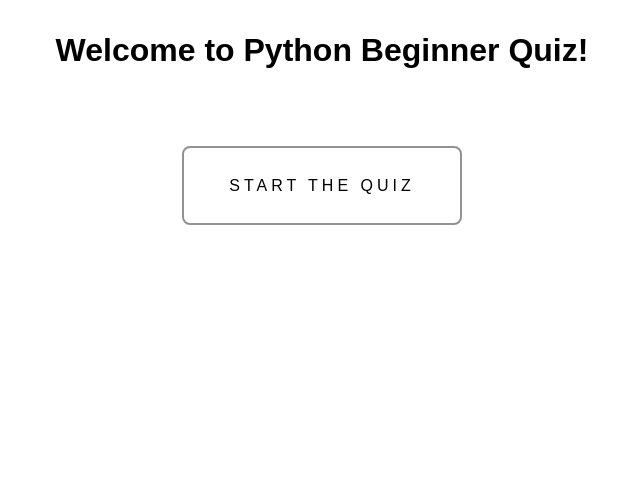
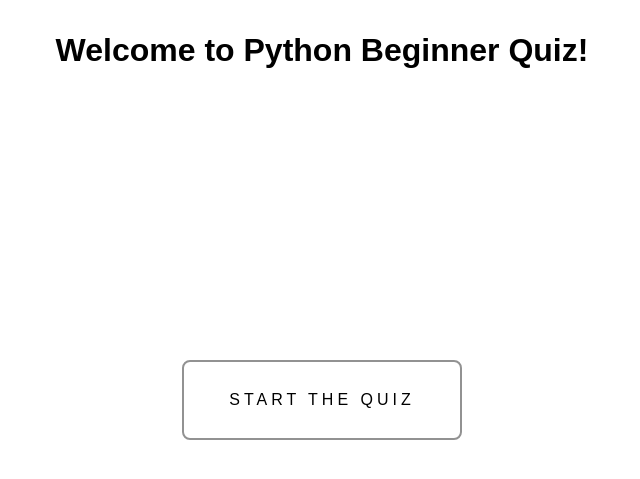
Before and after one commit to mrillusi0n/quiz, a Flask app: page / in a window 1280 px wide. Shown: the top 479 px of the page, without its empty margins (318-958 px from the left). Run offline with Flask 2, Linux system fonts and the light colour scheme.

Commit message:
fix margins

```diff
--- a/quizzer/static/main.css
+++ b/quizzer/static/main.css
@@ -45,7 +45,9 @@ input[type="radio"]:checked + .option-content {
 
 .start-btn {
   grid-area: question;
-  place-self: start center;
+  place-self: center;
+  grid-row: 1 / -1;
+  margin-top: 0;
 }
 
 .title {
@@ -98,7 +100,6 @@ input[type="radio"]:checked + .option-content {
   font: inherit;
   text-transform: uppercase;
   letter-spacing: 4px;
-  margin-top: 2rem;
   border: 2px solid #929292;
   border-radius: 8px;
   background: white;
@@ -112,6 +113,10 @@ input[type="radio"]:checked + .option-content {
   background: rgb(200, 233, 173);
 }
 
+.next-btn {
+  margin-top: 1.8rem;
+}
+
 .result-container {
   grid-column-start: 2;
   grid-row-start: 2;
@@ -123,4 +128,5 @@ input[type="radio"]:checked + .option-content {
 
 .score {
   text-align: center;
+  margin-bottom: 2rem;
 }
--- a/quizzer/templates/question.html
+++ b/quizzer/templates/question.html
@@ -13,7 +13,7 @@
       {% endfor %}
     </ul>
     <div class="nav-buttons">
-      <input class="btn" type="submit" value="{{ button_text }}">
+      <input class="btn next-btn" type="submit" value="{{ button_text }}">
     </div>
   </form>
 </div>
```
